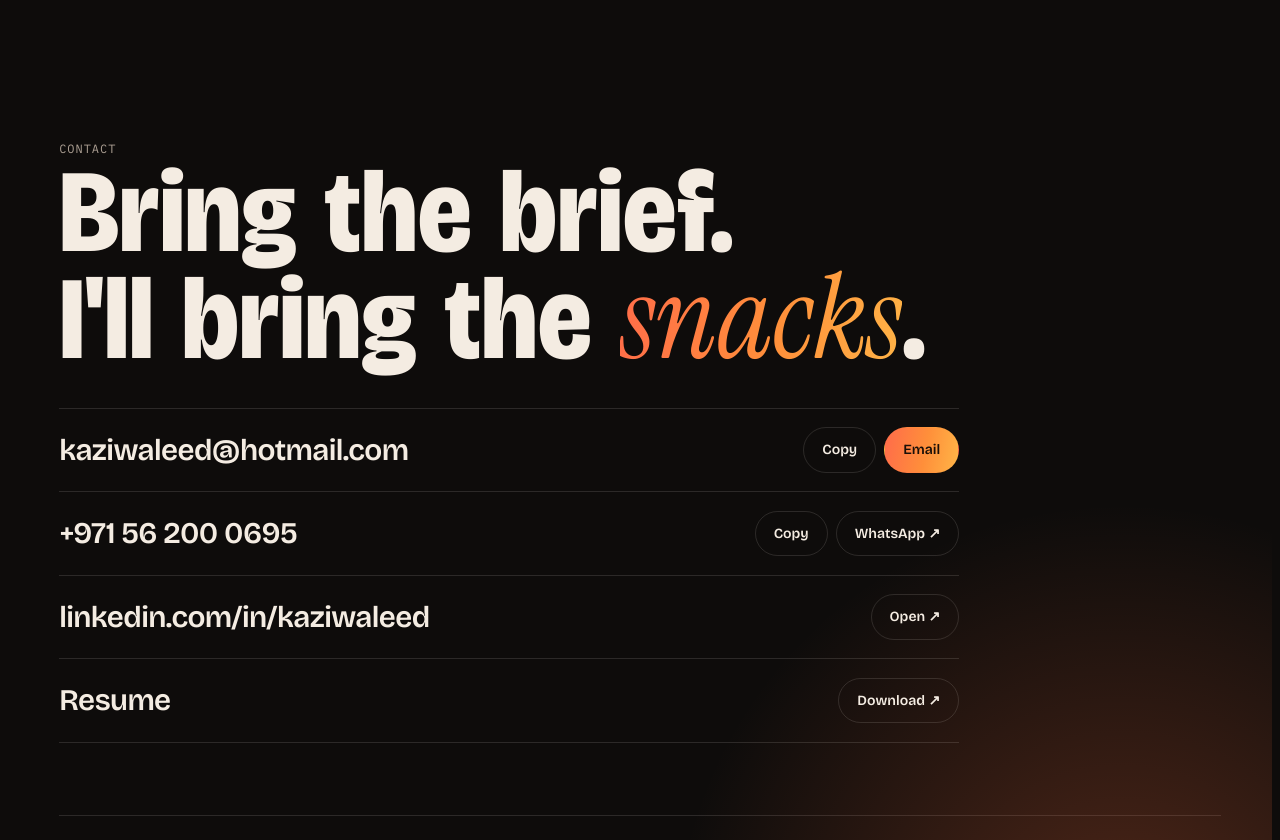
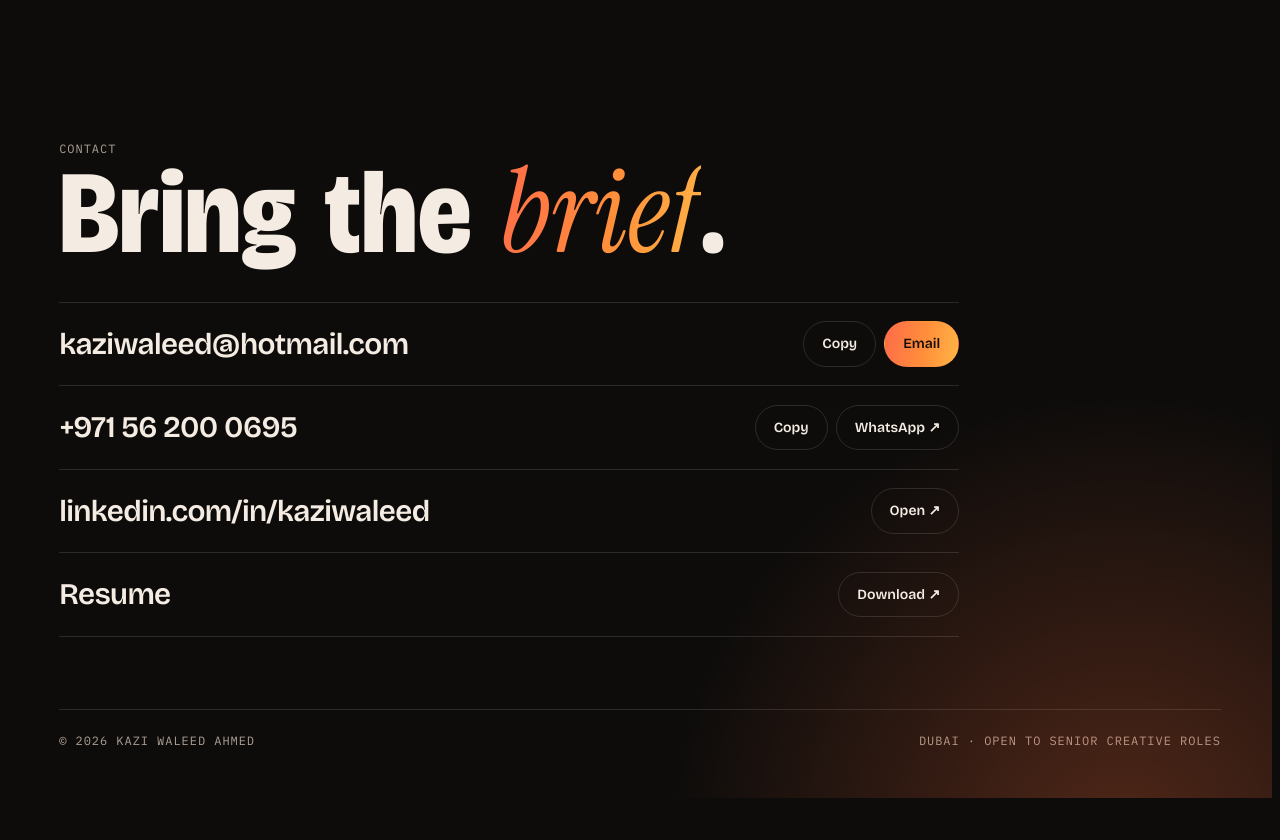
Before and after one commit to kaziwaleed/portfolio, a plain HTML site: page index.html in a window 1280 px wide. Shown: the part 11160-12000 px from the top of the page. After the commit the page ends 11966 px from the top, so only its background shows below. Drawn offline with nearby package versions, Linux system fonts and the light colour scheme.

Commit message:
Contact headline: Bring the brief

```diff
--- a/index.html
+++ b/index.html
@@ -376,7 +376,7 @@ dialog.lb .bar{display:flex;justify-content:space-between;align-items:center;gap
   <section class="contact" id="contact">
     <div class="wrap">
       <span class="mono">Contact</span>
-      <h2>Bring the brief.<br>I'll bring the <em class="s key">snacks</em>.</h2>
+      <h2>Bring the <em class="s key">brief</em>.</h2>
       <div class="lines">
         <div class="line"><span class="v" id="em">kaziwaleed@hotmail.com</span><span class="acts"><button class="btn" data-copy="em">Copy</button><a class="btn hot" href="mailto:kaziwaleed@hotmail.com">Email</a></span></div>
         <div class="line"><span class="v" id="ph">+971 56 200 0695</span><span class="acts"><button class="btn" data-copy="ph">Copy</button><a class="btn" href="https://wa.me/971562000695" target="_blank" rel="noopener">WhatsApp ↗</a></span></div>
```
Also changed, not shown: lite.html (+1 -1 lines).
